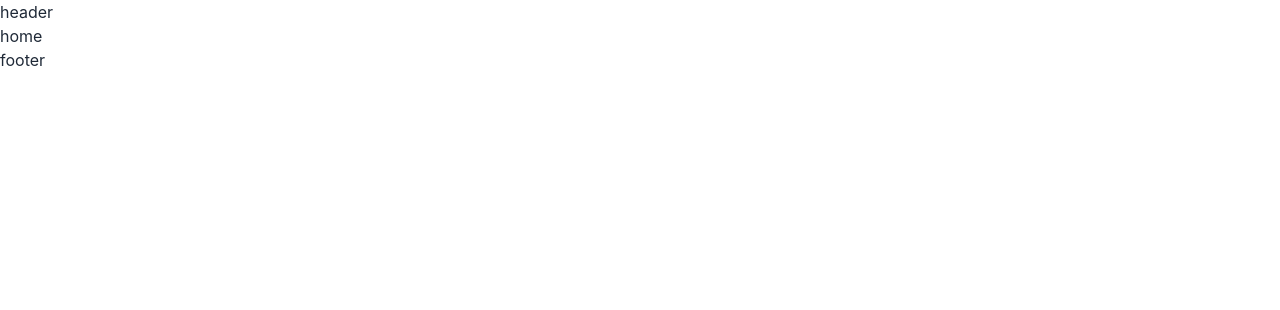
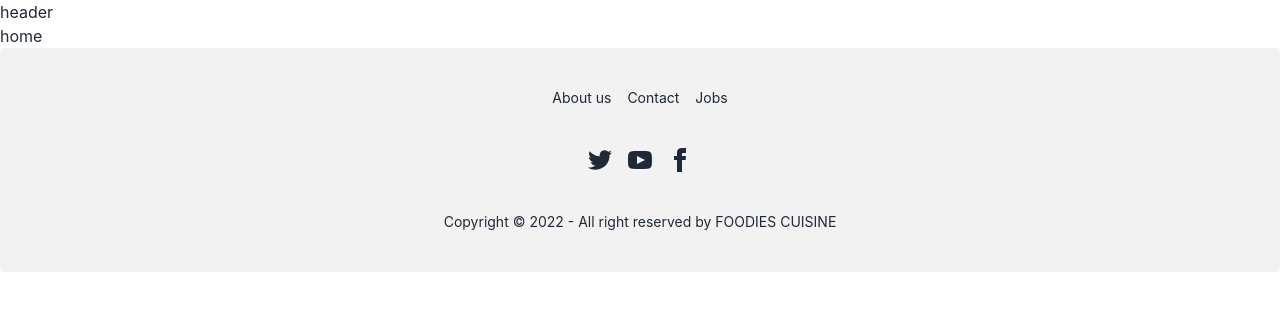
Before and after one commit to tahminarim/foodies-cuisine, a React (Create React App) app: page / in a window 1280 px wide. Shown: the top 310 px of the page. Built offline with nearby package versions, Linux system fonts and the light colour scheme.

Commit message:
footer added

```diff
--- a/public/index.html
+++ b/public/index.html
@@ -2,14 +2,14 @@
 <html lang="en">
   <head>
     <meta charset="utf-8" />
-    <link rel="icon" href="%PUBLIC_URL%/favicon.ico" />
+    <link rel="icon" href="%PUBLIC_URL%/favicon.png" />
     <meta name="viewport" content="width=device-width, initial-scale=1" />
     <meta name="theme-color" content="#000000" />
     <meta
       name="description"
       content="Web site created using create-react-app"
     />
-    <link rel="apple-touch-icon" href="%PUBLIC_URL%/logo192.png" />
+    <link rel="apple-touch-icon" href="%PUBLIC_URL%/favicon.png" />
     <!--
       manifest.json provides metadata used when your web app is installed on a
       user's mobile device or desktop. See https://developers.google.com/web/fundamentals/web-app-manifest/
@@ -24,7 +24,7 @@
       work correctly both with client-side routing and a non-root public URL.
       Learn how to configure a non-root public URL by running `npm run build`.
     -->
-    <title>React App</title>
+    <title>Foodies Cuisine</title>
   </head>
   <body>
     <noscript>You need to enable JavaScript to run this app.</noscript>
--- a/src/Pages/Shared/Footer/Footer.js
+++ b/src/Pages/Shared/Footer/Footer.js
@@ -2,9 +2,26 @@ import React from 'react';
 
 const Footer = () => {
     return (
-        <div>
-            <h2>footer</h2>
-        </div>
+<footer className="footer footer-center p-10 bg-base-200 text-base-content rounded">
+  <div className="grid grid-flow-col gap-4">
+    <a href="/ " className="link link-hover">About us</a>
+    <a href="/ " className="link link-hover">Contact</a>
+    <a href="/ " className="link link-hover">Jobs</a>
+  </div>
+
+  <div>
+    <div className="grid grid-flow-col gap-4">
+      <a href="/ " ><svg xmlns="http://www.w3.org/2000/svg" width="24" height="24" viewBox="0 0 24 24" className="fill-current"><path d="M24 4.557c-.883.392-1.832.656-2.828.775 1.017-.609 1.798-1.574 2.165-2.724-.951.564-2.005.974-3.127 1.195-.897-.957-2.178-1.555-3.594-1.555-3.179 0-5.515 2.966-4.797 6.045-4.091-.205-7.719-2.165-10.148-5.144-1.29 2.213-.669 5.108 1.523 6.574-.806-.026-1.566-.247-2.229-.616-.054 2.281 1.581 4.415 3.949 4.89-.693.188-1.452.232-2.224.084.626 1.956 2.444 3.379 4.6 3.419-2.07 1.623-4.678 2.348-7.29 2.04 2.179 1.397 4.768 2.212 7.548 2.212 9.142 0 14.307-7.721 13.995-14.646.962-.695 1.797-1.562 2.457-2.549z"></path></svg></a>
+      <a href="/ " ><svg xmlns="http://www.w3.org/2000/svg" width="24" height="24" viewBox="0 0 24 24" className="fill-current"><path d="M19.615 3.184c-3.604-.246-11.631-.245-15.23 0-3.897.266-4.356 2.62-4.385 8.816.029 6.185.484 8.549 4.385 8.816 3.6.245 11.626.246 15.23 0 3.897-.266 4.356-2.62 4.385-8.816-.029-6.185-.484-8.549-4.385-8.816zm-10.615 12.816v-8l8 3.993-8 4.007z"></path></svg></a>
+      <a href="/ " ><svg xmlns="http://www.w3.org/2000/svg" width="24" height="24" viewBox="0 0 24 24" className="fill-current"><path d="M9 8h-3v4h3v12h5v-12h3.642l.358-4h-4v-1.667c0-.955.192-1.333 1.115-1.333h2.885v-5h-3.808c-3.596 0-5.192 1.583-5.192 4.615v3.385z"></path></svg></a>
+    </div>
+  </div>
+
+  <div>
+    <p>Copyright © 2022 - All right reserved by FOODIES CUISINE</p>
+  </div>
+</footer>
+
     );
 };
 
```
Also changed, not shown: public/favicon.png (added), src/assets/favicon.png (added).
